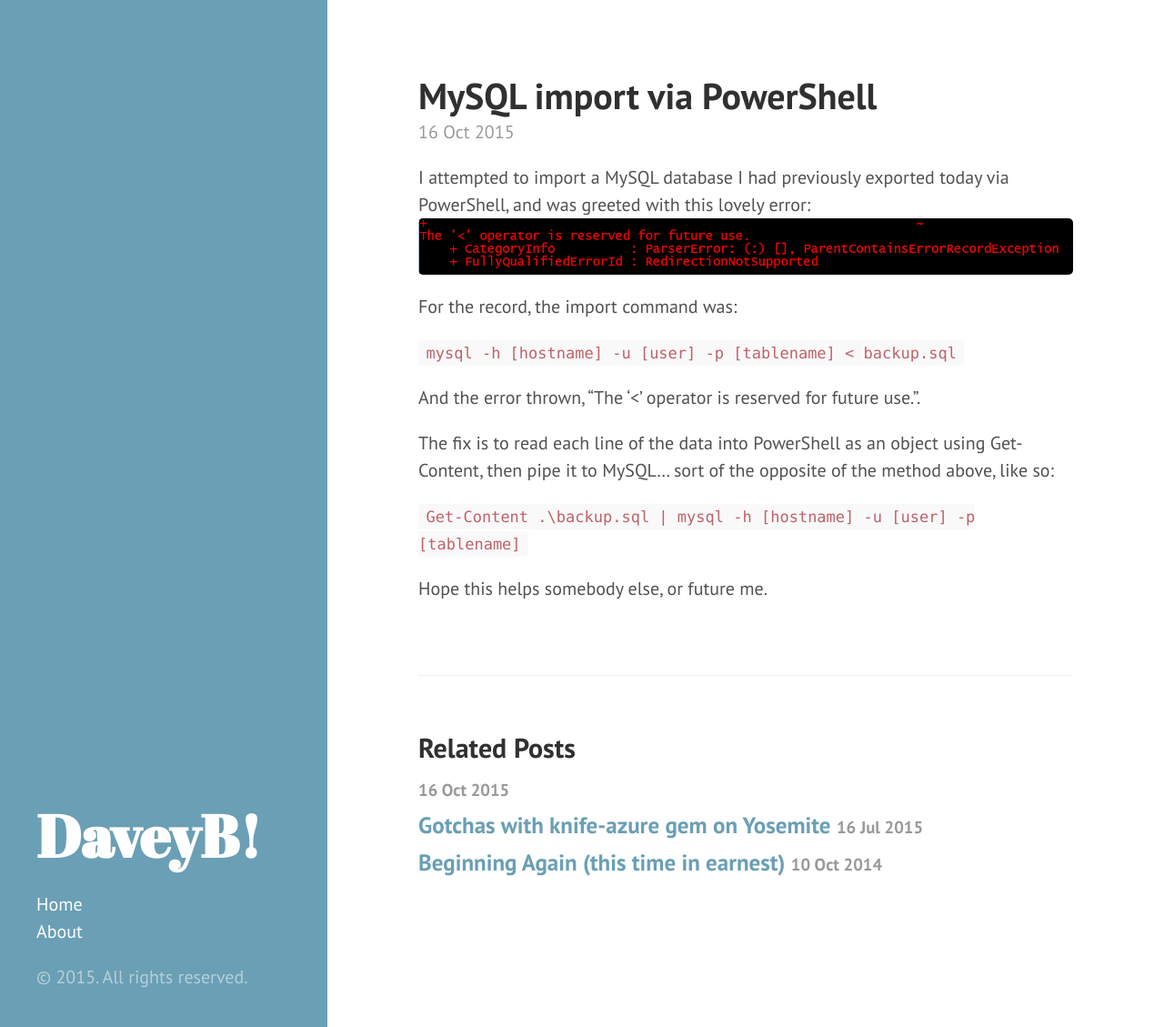
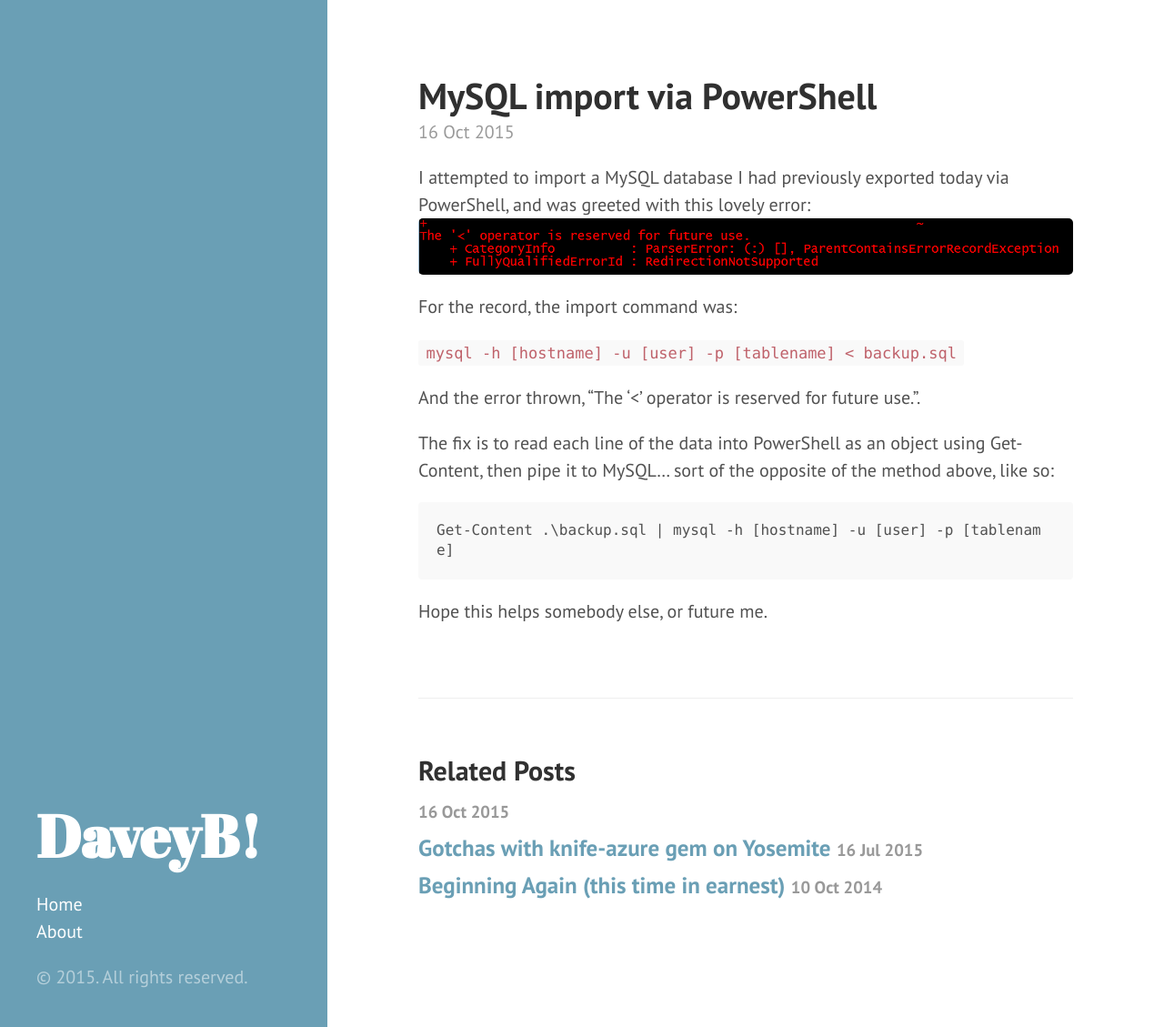
Before and after one commit to daveyb/daveyb.github.io, a Jekyll site: the page built from _posts/2015-10-16-MySQL-import-via-PowerShell.md, in a window 1280 px wide and 1129 px high. Shown: the whole window at 91% size. Built offline with Jekyll 4.4.1, drawn with Linux system fonts in a browser that asks for light colours; Markdown is read by kramdown in place of the engine named in the settings.

Commit message:
Cleanup MD

````diff
--- a/_posts/2015-10-16-MySQL-import-via-PowerShell.md
+++ b/_posts/2015-10-16-MySQL-import-via-PowerShell.md
@@ -14,6 +14,8 @@ And the error thrown, "The '<' operator is reserved for future use.".
 
 The fix is to read each line of the data into PowerShell as an object using Get-Content, then pipe it to MySQL... sort of the opposite of the method above, like so:
 
-`Get-Content .\backup.sql | mysql -h [hostname] -u [user] -p [tablename]`
+```
+Get-Content .\backup.sql | mysql -h [hostname] -u [user] -p [tablename]
+```
 
 Hope this helps somebody else, or future me.
````
